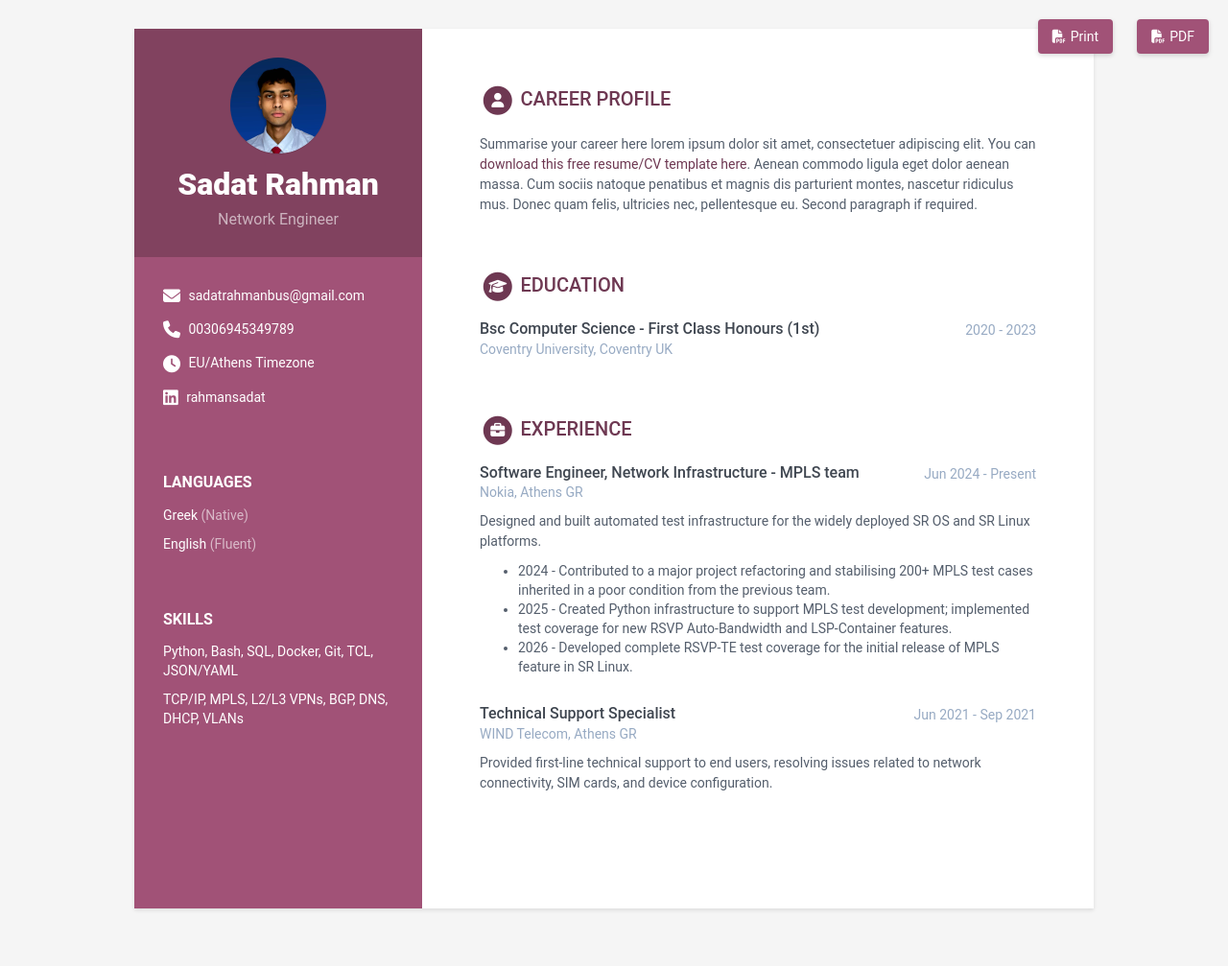
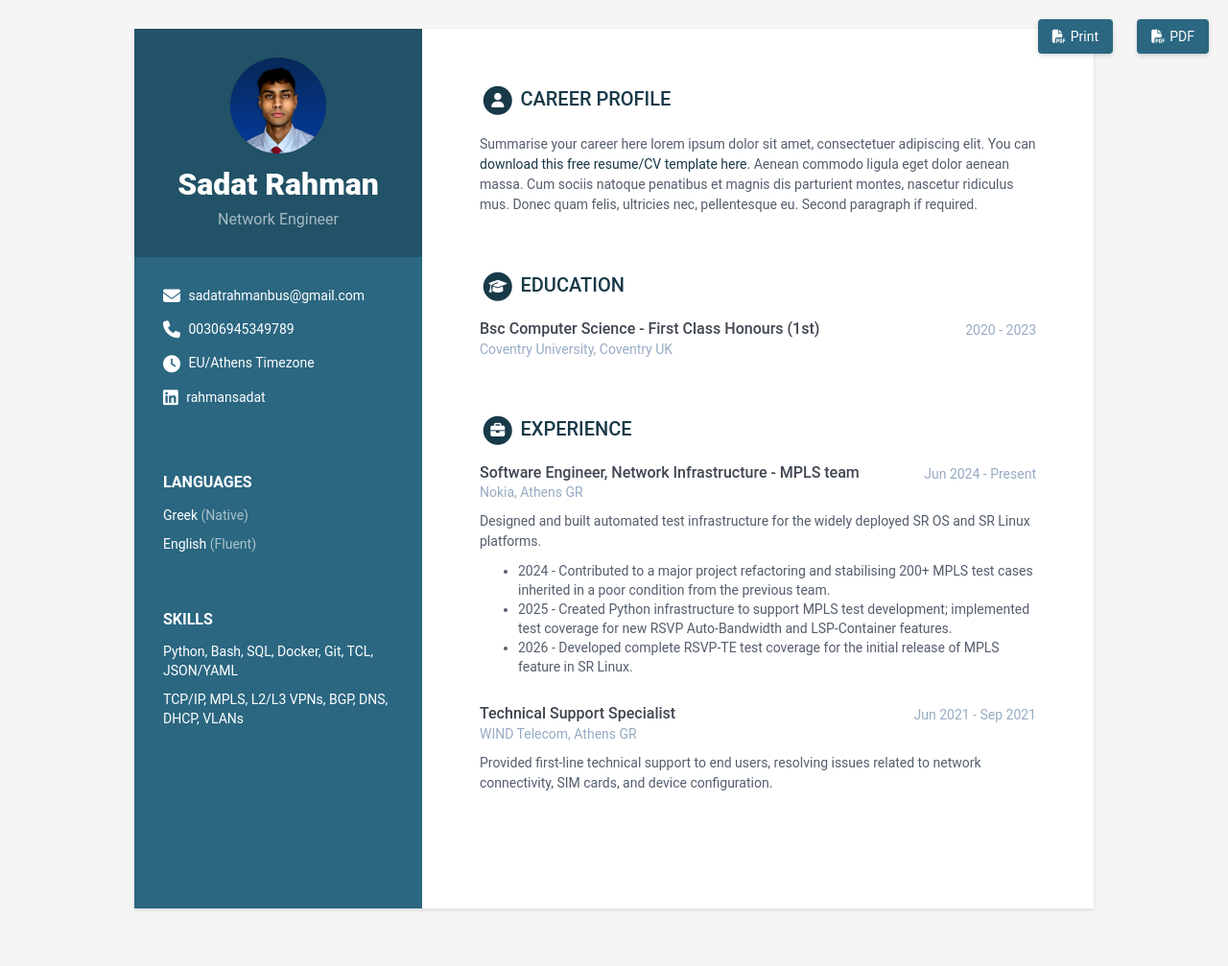
Before and after one commit to rahmansadat/rahmansadat.github.io, a Jekyll site: the page built from index.html, in a window 1280 px wide. Shown: the whole page at 96% size. Built offline with Jekyll 4.4.1, drawn with Linux system fonts in a browser that asks for light colours; nearby versions of some CDN libraries; library files that are not in the unit come from our copies.

Commit message:
trying oceanstale

```diff
--- a/_config.yml
+++ b/_config.yml
@@ -10,7 +10,7 @@
 
 description: Network Engineer
 # Style will be applied only after restarting the build or serve. Just choose one of the options.
-theme_skin: berry # blue turquoise green berry orange ceramic teal oceanstale
+theme_skin: oceanstale # blue turquoise green berry orange ceramic teal oceanstale
 chrome_mobile_color: #use hex colors (ex:#1976d2) or leave empty if you don't want a color for chrome mobile searchbar
 
 # Tracker
```
